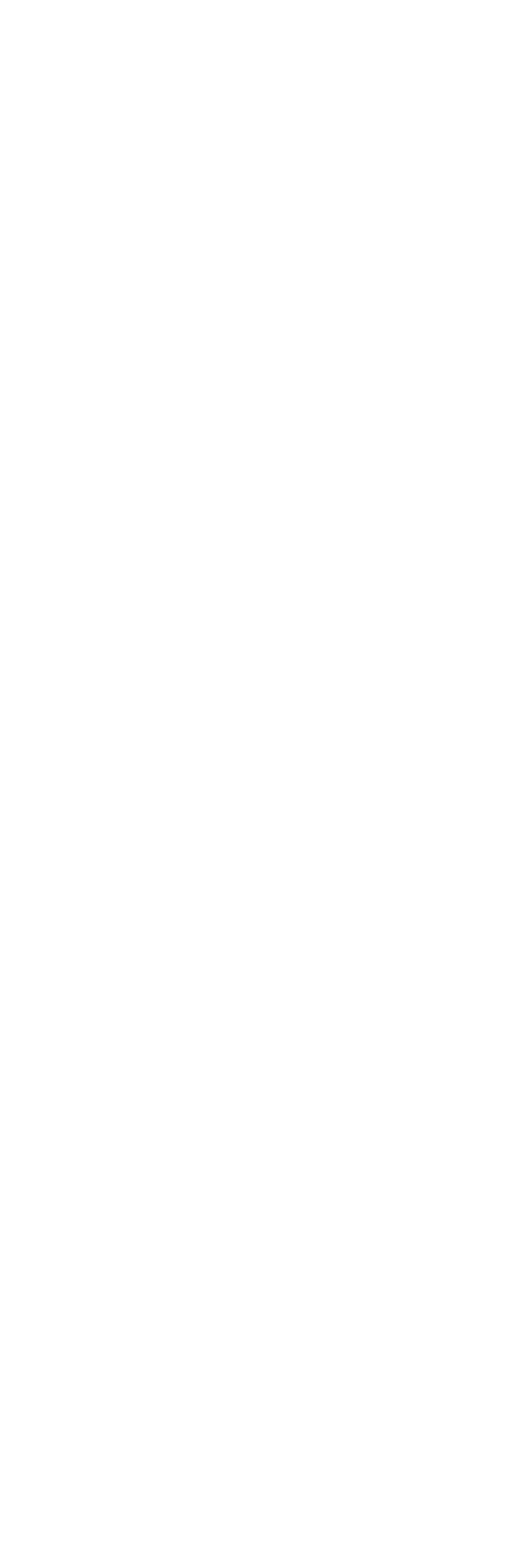
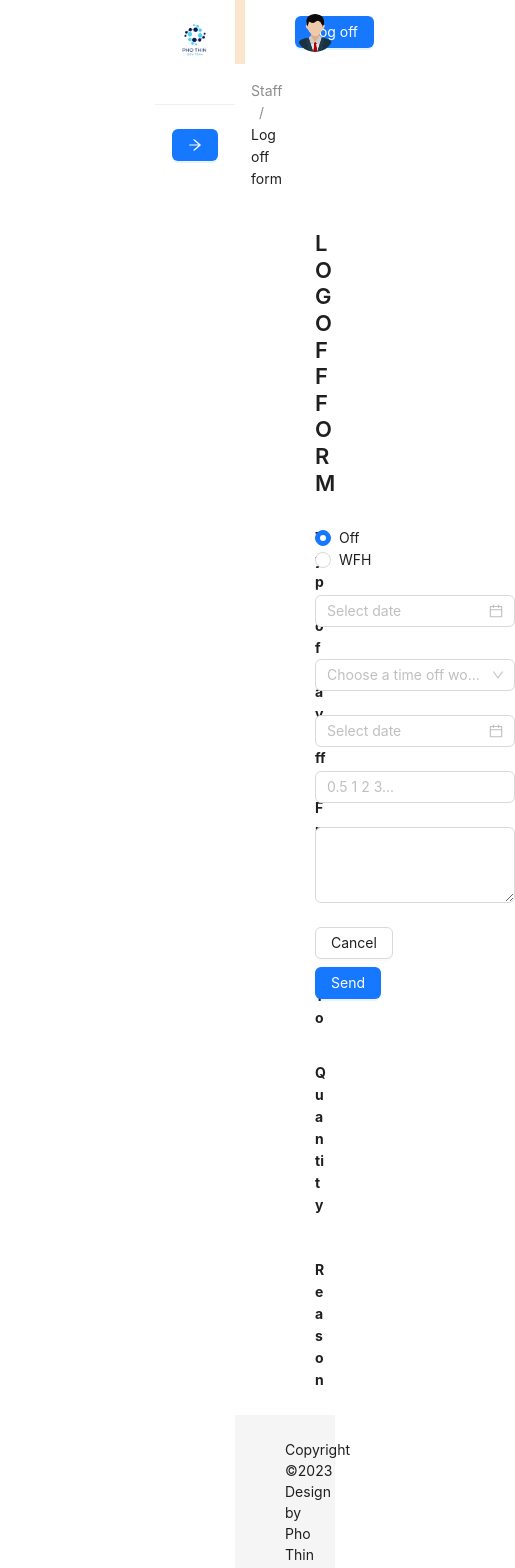
Before and after one commit to Tonydang223/DP05-Team-03-FinalProject-Rest, a React (Vite) app in the folder Frontend/: page /staff/log_off_form in a window 390 px wide. Before the commit this address had no page. Shown: the top 1568 px of the page, 515 px wide, since content can reach past the window. Before the commit the page ends 844 px from the top, so only its background shows below. Built offline with nearby package versions, Linux system fonts and the light colour scheme.

Commit message:
T-13/log_off_form

```diff
--- a/Frontend/src/pages/staff/LogOff/LogOffForm.jsx
+++ b/Frontend/src/pages/staff/LogOff/LogOffForm.jsx
@@ -39,10 +39,10 @@ const LogOffForm = () => {
           background: colorBgContainer,
         }}
       >
-        <div>
+        <div scroll={{ x: true }}>
           <Title className='title-form-log-off'>Log off form</Title>
           <Row className="form-log-off">
-            <Col xl={6} lg={6} md={6} sm={6} xs={4}>
+            <Col xl={6} lg={6} md={6} sm={6} xs={10}>
               <Space direction='vertical'>
                 <div className='type-day-off'>
                   <Text>Type of day off</Text>
@@ -61,7 +61,7 @@ const LogOffForm = () => {
                 </div>
               </Space>
             </Col>
-            <Col xl={18} lg={18} md={18} sm={18} xs={20}>
+            <Col xl={18} lg={18} md={18} sm={18} xs={14}>
               <Form>
                 <Form.Item className='log-off'>
                   <Radio.Group onChange={onChange} value={value}>
--- a/Frontend/src/pages/staff/LogOff/LogOffFrom.css
+++ b/Frontend/src/pages/staff/LogOff/LogOffFrom.css
@@ -24,7 +24,7 @@
   font-weight: 700;
 }
 .reason {
-  margin-top: 25px !important;
+  margin-top: 35px !important;
   font-weight: 700;
 }
 .day-start-off {
@@ -51,13 +51,39 @@
 .button-cancel:focus {
   outline: none !important;
 }
-@media (max-width: 866px){
+.ant-form-item-explain-error{
+  margin-bottom: 0px;
+  margin-top: 0px;
+}
+/* @media (max-width: 779px) and (min-width: 743px) {
+  .day-from {
+    margin-top: 25px !important;
+  }
+} */
+@media (max-width: 743px) {
+  .day-from {
+    margin-top: 40px !important;
+  }
   .day-to {
-    margin-top: 90px !important;
+    margin-top: 92px !important;
   }
 }
-@media (max-width: 779px) {
-  .type-day-off {
-    margin-right: 10px;
+@media (max-width: 741px){
+  .day-from {
+    margin-top: 20px !important;
   }
 }
+@media (max-width: 576px){
+  .day-from {
+    margin-top: 40px !important;
+  }
+}
+@media (max-width: 525px){
+  .title-form-log-off{
+    font-size: 22px !important;
+    text-align: center;
+  }
+  .day-from {
+    margin-top: 20px !important;
+  }
+}
--- a/Frontend/src/routes/index.routes.jsx
+++ b/Frontend/src/routes/index.routes.jsx
@@ -7,6 +7,7 @@ import LandingPage from '../pages/landing/index.landing';
 import LoginPage from '../pages/auth/index.auth';
 import { DayoffDetails } from '../pages/staff/dayoffDetails.staff';
 import ChangePassword from '../pages/auth/ChangePassword/ChangePassword';
+import LogOffForm from '../pages/staff/LogOff/LogOffForm';
 
 const AppRouter = (req, res) => {
   return (
@@ -32,6 +33,7 @@ const AppRouter = (req, res) => {
           {/* staff route */}
           <Route path='/staff'>
             <Route path='/staff' exact element={<StaffPage />} />
+            <Route path='/staff/log_off_form' exact element={<LogOffForm />} />
             <Route path='/staff/dayoff' exact>
               <Route path='/staff/dayoff/details' exact element={<DayoffDetails />} />
             </Route>
```
